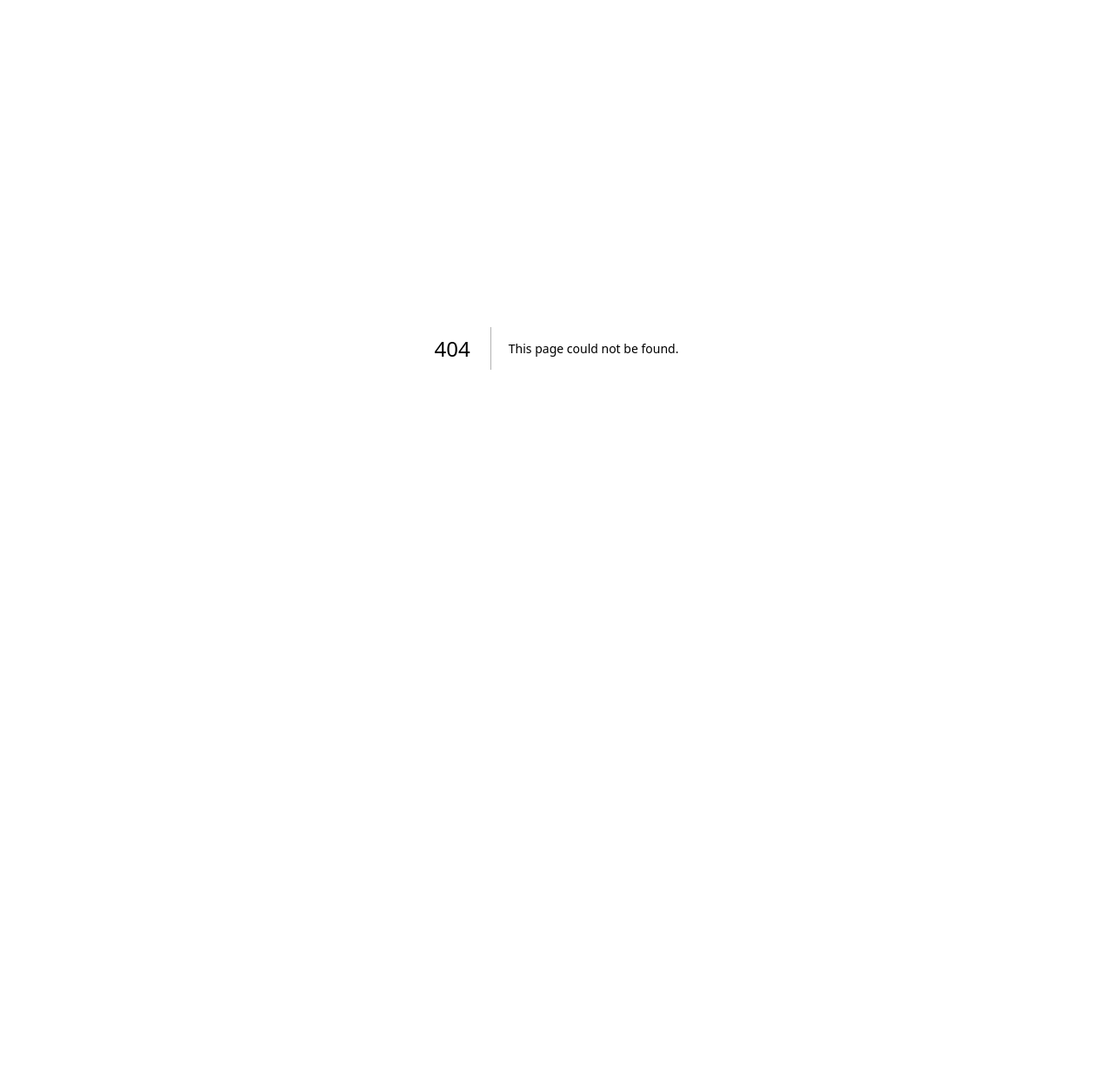
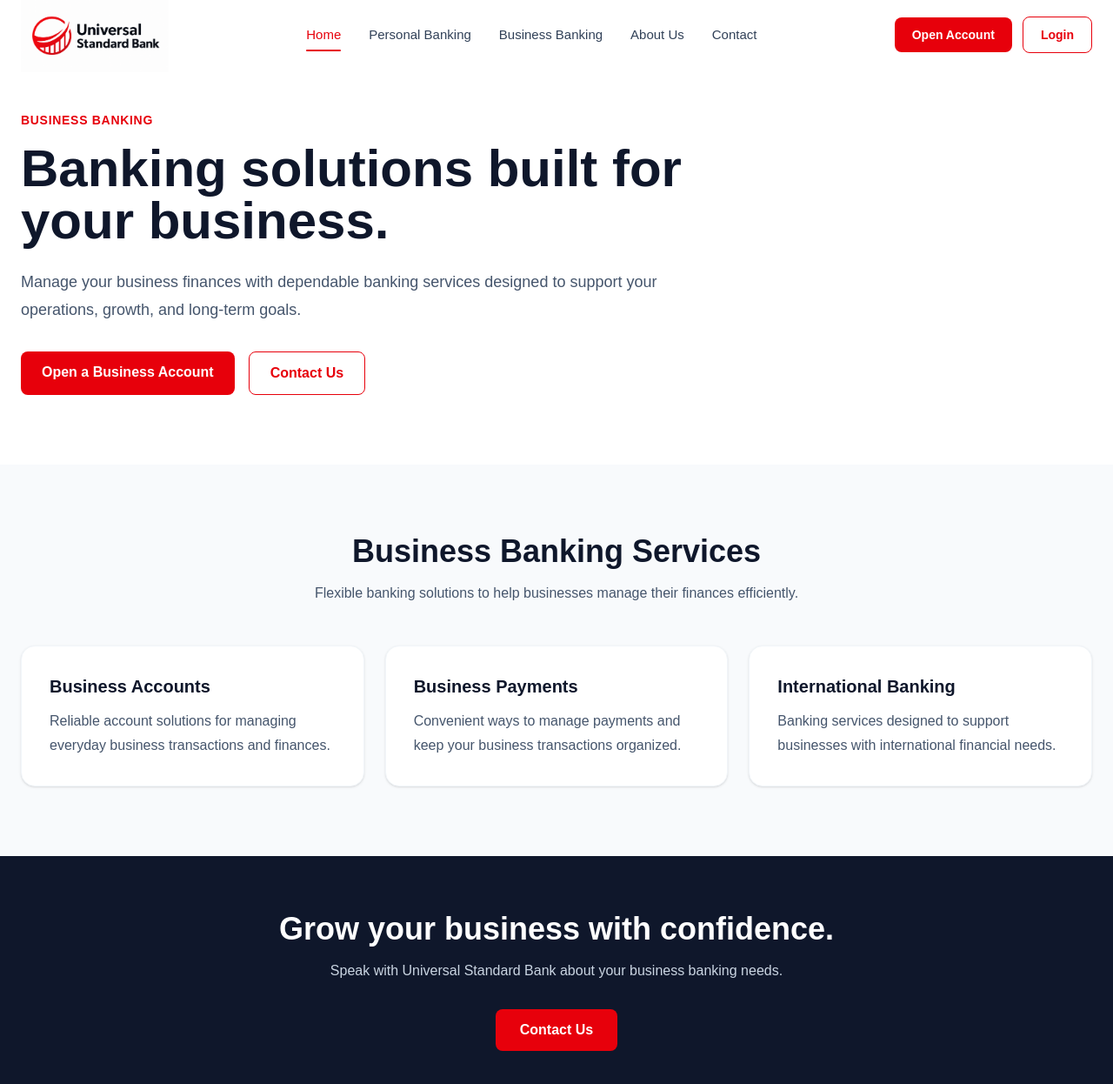
Before and after one commit to NetfacilitiesLtd/universal-standard-bank, a Next.js app: page /business-banking in a window 1280 px wide. Before the commit this address had no page. Shown: the top 1246 px of the page at 87% size. Before the commit the page ends 800 px from the top, so only its background shows below. Built offline with nearby package versions, Linux system fonts and the light colour scheme.

Commit message:
Add personal and business banking pages

```diff
--- /dev/null
+++ b/app/business-banking/page.tsx
@@ -0,0 +1,115 @@
+import Link from "next/link";
+import Navbar from "@/components/Navbar";
+
+export default function BusinessBankingPage() {
+  return (
+    <main className="min-h-screen bg-slate-50">
+      <Navbar />
+
+      {/* Hero */}
+      <section className="bg-white pt-32 pb-20">
+        <div className="max-w-7xl mx-auto px-6">
+          <div className="max-w-3xl">
+            <p className="text-sm font-semibold uppercase tracking-wider text-red-600">
+              Business Banking
+            </p>
+
+            <h1 className="mt-4 text-4xl md:text-6xl font-bold text-slate-900">
+              Banking solutions built for your business.
+            </h1>
+
+            <p className="mt-6 text-lg leading-8 text-slate-600">
+              Manage your business finances with dependable banking services
+              designed to support your operations, growth, and long-term goals.
+            </p>
+
+            <div className="mt-8 flex flex-wrap gap-4">
+              <Link
+                href="/apply"
+                className="rounded-lg bg-red-600 px-6 py-3 font-semibold text-white transition hover:bg-red-700"
+              >
+                Open a Business Account
+              </Link>
+
+              <Link
+                href="/contact"
+                className="rounded-lg border border-red-600 px-6 py-3 font-semibold text-red-600 transition hover:bg-red-600 hover:text-white"
+              >
+                Contact Us
+              </Link>
+            </div>
+          </div>
+        </div>
+      </section>
+
+      {/* Services */}
+      <section className="py-20">
+        <div className="max-w-7xl mx-auto px-6">
+          <div className="text-center max-w-2xl mx-auto">
+            <h2 className="text-3xl md:text-4xl font-bold text-slate-900">
+              Business Banking Services
+            </h2>
+
+            <p className="mt-4 text-slate-600">
+              Flexible banking solutions to help businesses manage their
+              finances efficiently.
+            </p>
+          </div>
+
+          <div className="mt-12 grid gap-6 md:grid-cols-3">
+            <div className="rounded-2xl bg-white p-8 shadow-sm border border-slate-100">
+              <h3 className="text-xl font-semibold text-slate-900">
+                Business Accounts
+              </h3>
+              <p className="mt-3 text-slate-600 leading-7">
+                Reliable account solutions for managing everyday business
+                transactions and finances.
+              </p>
+            </div>
+
+            <div className="rounded-2xl bg-white p-8 shadow-sm border border-slate-100">
+              <h3 className="text-xl font-semibold text-slate-900">
+                Business Payments
+              </h3>
+              <p className="mt-3 text-slate-600 leading-7">
+                Convenient ways to manage payments and keep your business
+                transactions organized.
+              </p>
+            </div>
+
+            <div className="rounded-2xl bg-white p-8 shadow-sm border border-slate-100">
+              <h3 className="text-xl font-semibold text-slate-900">
+                International Banking
+              </h3>
+              <p className="mt-3 text-slate-600 leading-7">
+                Banking services designed to support businesses with
+                international financial needs.
+              </p>
+            </div>
+          </div>
+        </div>
+      </section>
+
+      {/* CTA */}
+      <section className="bg-slate-900 py-16">
+        <div className="max-w-4xl mx-auto px-6 text-center">
+          <h2 className="text-3xl md:text-4xl font-bold text-white">
+            Grow your business with confidence.
+          </h2>
+
+          <p className="mt-4 text-slate-300">
+            Speak with Universal Standard Bank about your business banking
+            needs.
+          </p>
+
+          <Link
+            href="/contact"
+            className="inline-block mt-8 rounded-lg bg-red-600 px-7 py-3 font-semibold text-white transition hover:bg-red-700"
+          >
+            Contact Us
+          </Link>
+        </div>
+      </section>
+    </main>
+  );
+}
--- /dev/null
+++ b/app/personal-banking/page.tsx
@@ -0,0 +1,113 @@
+import Link from "next/link";
+import Navbar from "@/components/Navbar";
+
+export default function PersonalBankingPage() {
+  return (
+    <main className="min-h-screen bg-slate-50">
+      <Navbar />
+
+      {/* Hero */}
+      <section className="bg-white pt-32 pb-20">
+        <div className="max-w-7xl mx-auto px-6">
+          <div className="max-w-3xl">
+            <p className="text-sm font-semibold uppercase tracking-wider text-red-600">
+              Personal Banking
+            </p>
+
+            <h1 className="mt-4 text-4xl md:text-6xl font-bold text-slate-900">
+              Banking designed around your everyday life.
+            </h1>
+
+            <p className="mt-6 text-lg leading-8 text-slate-600">
+              Manage your money with secure accounts, convenient banking
+              services, and the tools you need to reach your financial goals.
+            </p>
+
+            <div className="mt-8 flex flex-wrap gap-4">
+              <Link
+                href="/apply"
+                className="rounded-lg bg-red-600 px-6 py-3 font-semibold text-white transition hover:bg-red-700"
+              >
+                Open an Account
+              </Link>
+
+              <Link
+                href="/login"
+                className="rounded-lg border border-red-600 px-6 py-3 font-semibold text-red-600 transition hover:bg-red-600 hover:text-white"
+              >
+                Online Banking
+              </Link>
+            </div>
+          </div>
+        </div>
+      </section>
+
+      {/* Services */}
+      <section className="py-20">
+        <div className="max-w-7xl mx-auto px-6">
+          <div className="text-center max-w-2xl mx-auto">
+            <h2 className="text-3xl md:text-4xl font-bold text-slate-900">
+              Personal Banking Services
+            </h2>
+
+            <p className="mt-4 text-slate-600">
+              Simple and reliable banking solutions for your personal
+              financial needs.
+            </p>
+          </div>
+
+          <div className="mt-12 grid gap-6 md:grid-cols-3">
+            <div className="rounded-2xl bg-white p-8 shadow-sm border border-slate-100">
+              <h3 className="text-xl font-semibold text-slate-900">
+                Checking Accounts
+              </h3>
+              <p className="mt-3 text-slate-600 leading-7">
+                Convenient everyday banking with easy access to your money.
+              </p>
+            </div>
+
+            <div className="rounded-2xl bg-white p-8 shadow-sm border border-slate-100">
+              <h3 className="text-xl font-semibold text-slate-900">
+                Savings Accounts
+              </h3>
+              <p className="mt-3 text-slate-600 leading-7">
+                Save toward your goals while keeping your money secure and
+                accessible.
+              </p>
+            </div>
+
+            <div className="rounded-2xl bg-white p-8 shadow-sm border border-slate-100">
+              <h3 className="text-xl font-semibold text-slate-900">
+                Online Banking
+              </h3>
+              <p className="mt-3 text-slate-600 leading-7">
+                Access your account, review transactions, and manage your
+                banking securely online.
+              </p>
+            </div>
+          </div>
+        </div>
+      </section>
+
+      {/* CTA */}
+      <section className="bg-slate-900 py-16">
+        <div className="max-w-4xl mx-auto px-6 text-center">
+          <h2 className="text-3xl md:text-4xl font-bold text-white">
+            Ready to get started?
+          </h2>
+
+          <p className="mt-4 text-slate-300">
+            Open your Universal Standard Bank account today.
+          </p>
+
+          <Link
+            href="/apply"
+            className="inline-block mt-8 rounded-lg bg-red-600 px-7 py-3 font-semibold text-white transition hover:bg-red-700"
+          >
+            Open an Account
+          </Link>
+        </div>
+      </section>
+    </main>
+  );
+}
--- a/components/Navbar.tsx
+++ b/components/Navbar.tsx
@@ -14,8 +14,8 @@ export default function Navbar({
 
   const navLinks = [
     { name: "Home", href: "/#home" },
-    { name: "Personal Banking", href: "/#personal" },
-{ name: "Business Banking", href: "/#business" },
+    { name: "Personal Banking", href: "/personal-banking" },
+{ name: "Business Banking", href: "/business-banking" },
 { name: "About Us", href: "/#about" },
 { name: "Contact", href: "/contact" },
   ];
```
